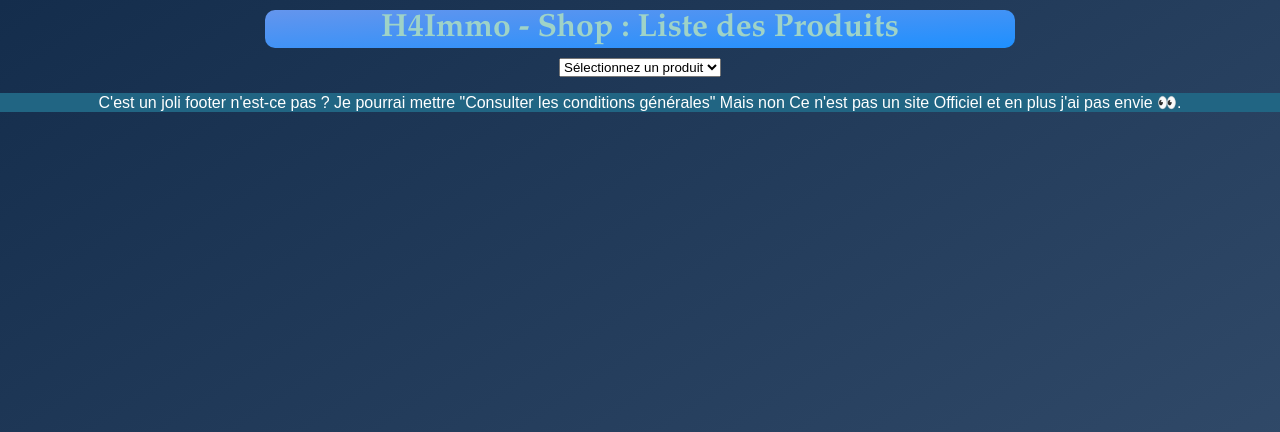
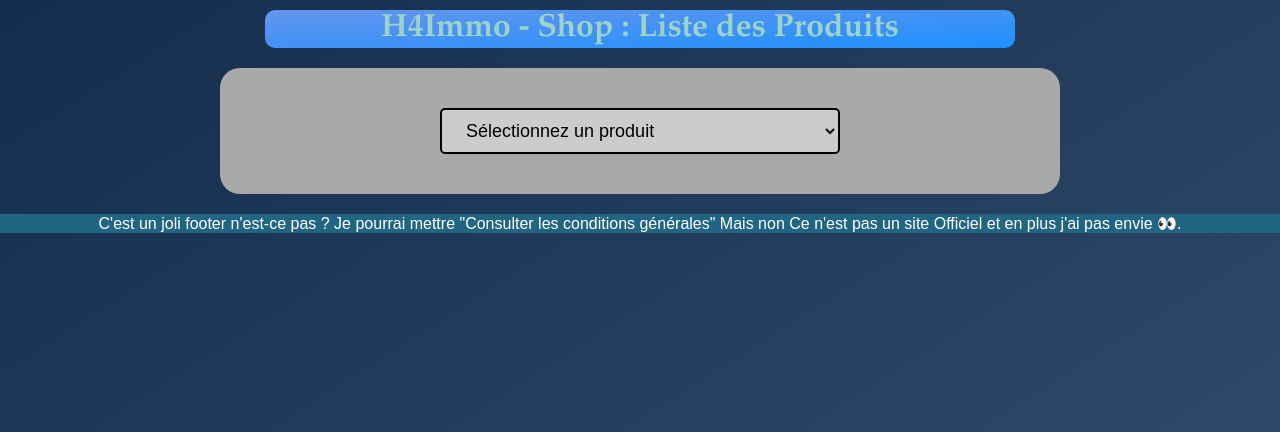
Before and after one commit to Al-Natour-Mazen/SiteWeb-with-Symfony_Project, a Symfony app: template templates/Vue/Product/productList.html.twig in a window 1280 px wide. Shown: the top 432 px of the page. Run offline with Twig, Linux system fonts and the light colour scheme; the template is opened without the code that fills it, so the values that code supplies are empty; some libraries are stand-ins or nearby versions.

Commit message:
MAJ css pour liste des produits, correction de bug sur la liste déroulante dans liste de produits

```diff
--- a/public/css/Vue/Products/ListProduct.css
+++ b/public/css/Vue/Products/ListProduct.css
@@ -1,24 +1,54 @@
-
-table {
-    border-collapse: collapse;
-    text-align: center;
-    font-family: Charcoal, sans-serif;
-    margin: 10px auto auto;
-    border: 1px solid #333;
-    border-radius: 5px;
+/* Style pour le sélecteur de produits */
+#ProductList {
+    background: darkgray;
+    margin: 20px auto;
+    max-width: 800px;
+    border-radius: 20px;
+    color: black;
+    padding: 20px;
 }
 
-td,
-th {
+#ProductSelect{
+    font-size: 18px;
+    padding: 10px 20px 10px 20px;
     border-radius: 5px;
-    border: 4px solid #333;
-    width: 200px;
-    background: #93c5fd;
-    height: 40px;
+    border: 2px solid black;
+    margin: 20px;
+    cursor: pointer;
+    width: 400px;
+    background: #cccccc;
 }
 
-#PorductList {
-    color: black;
+/* Style pour les informations de produit */
+.product-info {
+    display: none;
+}
+
+#ProductInfo.has-number {
+    font-size: 18px;
+    background-color: #e0ecfb;
+    width: 500px;
+    margin-left: 140px;
+    padding: 10px;
+    border-radius: 5px;
+    border: 2px solid black;
+}
+
+#ProductInfo h2 {
+    font-size: 24px;
+    margin-bottom: 10px;
+    text-decoration-line: underline;
+}
+
+#ProductInfo p {
+    margin-bottom: 2px;
+    padding: 10px;
+}
+
+#ProductInfo label {
+    display: inline;
+    margin-right: 10px;
+    text-decoration-line: underline;
 }
 
 #BtnModifier {
--- a/public/css/Vue/Products/OrderList.css
+++ b/public/css/Vue/Products/OrderList.css
@@ -68,7 +68,7 @@
     background-color: #0062cc;
 }
 
-.EmptyOrder , a:visited{
+.EmptyOrder {
     font-size: 20px;
     font-style: italic;
     padding: 10px;
--- a/src/Controller/ProductController.php
+++ b/src/Controller/ProductController.php
@@ -133,7 +133,7 @@ class ProductController extends AbstractController
 
         //on le fait en dure pour le moment
         $userRepository = $em->getRepository(User::class);
-        $client = $userRepository->findOneBy(['login' => 'maz12']);
+        $client = $userRepository->findOneBy(['login' => 'simon']);
 
         // Récupération de tous les produits dans son panier
         $produits = $client->getOrders();
--- a/templates/Vue/Product/orderList.html.twig
+++ b/templates/Vue/Product/orderList.html.twig
@@ -22,6 +22,7 @@
                         <th>Prix unitaire</th>
                         <th>Quantité</th>
                         <th>Prix total</th>
+                        <th>Action</th>
                     </tr>
                 </thead>
                 <tbody>
--- a/templates/Vue/Product/productList.html.twig
+++ b/templates/Vue/Product/productList.html.twig
@@ -6,19 +6,20 @@
 
 {% block stylesheet %}
     {{ parent() }}
-    <link rel="stylesheet" href="{{ asset('css/Vue/Products/ListProduct.css') }}">
+    <link rel="stylesheet" href="{{ asset('css/Vue/Products/ListProduct.css') }}" type="text/css">
 {% endblock%}
 
 {% block vue %}
 
     {# on inclut les informations de chaque produit dans une div masquée #}
     {% for produit in produits %}
-            <div id="product-info-{{ produit.id }}" class="product-info" style="display:none;">
+            <div id="product-info-{{ produit.id }}" class="product-info" >
                     <h2>{{ produit.libelle }}</h2>
-                    <p>Prix unitaire : {{ produit.prixUnitaire }}</p>
-                    <p>Quantité en stock : {{ produit.quantite }}</p>
+                    <p><label>Prix unitaire :</label>{{ produit.prixUnitaire }} €</p>
+                    <p><label>Quantité en stock :</label>{{ produit.quantite }}</p><br>
                     {% if produit.description != null  %}
-                        <p>Desricption : {{ produit.description }}</p>
+                        <label>Desricption :</label>
+                        <p class="produit-descr"> {{ produit.description }}</p>
                     {% endif %}
                     {% if produit.quantite > 0 %}
                         <form method="POST" action=" {{ path('product_AddporductOrder') }}">
@@ -52,12 +53,21 @@
 
         productSelect.addEventListener('change', (event) => {
             const productId = event.target.value;
-            const productInfoDiv = document.querySelector(`#product-info-${productId}`);
-            productInfo.innerHTML = productInfoDiv.innerHTML;
+            if (productId === '') {
+                productInfo.innerHTML = '';
+                productInfo.classList.remove('has-number');
+            } else {
+                const productInfoDiv = document.querySelector(`#product-info-${productId}`);
+                productInfo.innerHTML = productInfoDiv.innerHTML;
+                productInfo.classList.add('has-number');
+            }
         });
     </script>
 
+
 {% endblock %}
+
+
 {# {{ path('produit_modifier', {'id': produit.id}) }} #}
 
 
```
Also changed, not shown: dbvente/immo_shop.db.
